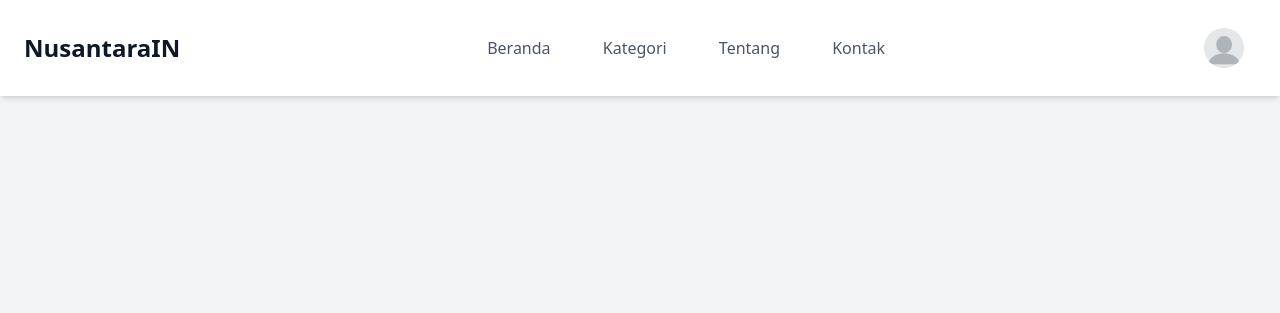
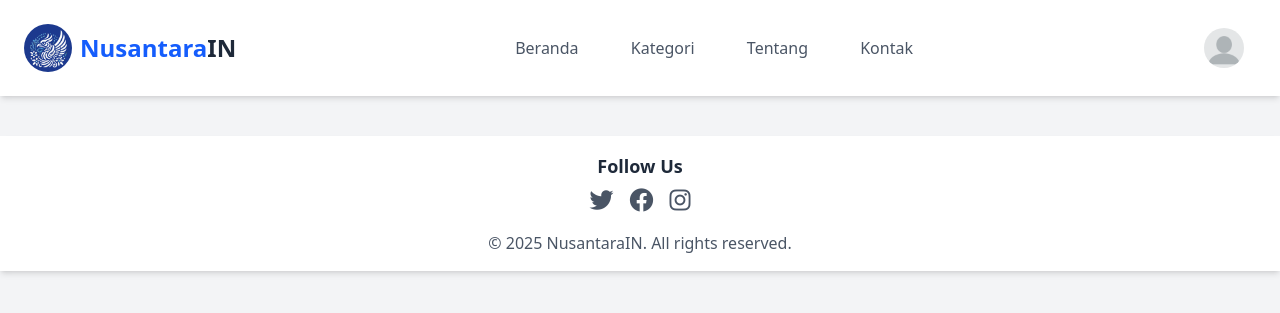
Before and after one commit to Ghozi-Waridi/UAS-WebPrograming, a PHP site: page /src/main.php in a window 1280 px wide. Shown: the top 313 px of the page. Run offline with PHP 8.4, Linux system fonts and the light colour scheme; some libraries are stand-ins or nearby versions.

Commit message:
:star: Add: Footer

```diff
--- a/src/features/home/views/HomeView.php
+++ b/src/features/home/views/HomeView.php
@@ -7,6 +7,7 @@ ob_start(); ?>
 
   <!-- Hero Section -->
   <div class="relative w-full max-w-6xl mx-auto">
+
     <!-- Carousel Container -->
     <div class="overflow-hidden relative h-auto min-h-[400px]">
       <div class="carousel flex transition-transform duration-500 ease-in-out">
@@ -86,7 +87,7 @@ ob_start(); ?>
 
     <div class="lg:col-span-3 bg-white p-4 sm:p-6 rounded-lg shadow-lg">
       <h3 class="text-2xl font-semibold text-gray-800 mb-4">Berita Terbaru</h3>
-      <div class="grid grid-cols-1 sm:grid-cols-3 xl:grid-cols-3 gap-4">
+      <div class="grid grid-cols-1 sm:grid-cols-2 lg:grid-cols-3 gap-4">
 
 
         <?php if ($beritaByCategory): ?>
--- a/src/main.php
+++ b/src/main.php
@@ -24,9 +24,13 @@ $content = isset($content) ? $content : '';
   <!-- Header Section -->
 <header class="bg-white shadow-md py-4">
   <div class="container mx-auto flex justify-between items-center px-6">
-    <div class="text-2xl font-bold text-gray-800">
-      <a href="/" class="text-gray-900 hover:text-indigo-600">NusantaraIN</a>
-    </div>
+        <div class="text-2xl font-bold text-gray-800">
+    <a href="/" class="flex items-center text-gray-900 hover:text-indigo-600">
+  <span class="bg-blue-900 p-1 rounded-full mr-2">
+    <img src="/assets/images/logo.png" alt="Logo" class="w-10 h-10 inline-block">
+  </span>
+  <span class="text-blue-600">Nusantara</span><span class="text-gray-800">IN</span>
+</a>    </div>
     <nav class="space-x-6">
       <a href="/" class="text-gray-600 hover:text-indigo-300 hover:bg-blue-200 p-3 rounded-lg">Beranda</a>
       <a href="#" class="text-gray-600 hover:text-indigo-300 hover:bg-blue-200 p-3 rounded-lg">Kategori</a>
@@ -61,7 +65,27 @@ $content = isset($content) ? $content : '';
   <!-- <div class="container mx-auto max-w-4xl px-4 py-8 "> -->
   <!--   <?= isset($content) ? $content : ''; ?> -->
   <!-- </div> -->
-  <!-- <script src="/js/app.js"></script> -->
+    <!-- <script src="/js/app.js"></script> -->
+<footer class="bg-white shadow-md py-4 mt-10">
+  <div class="container mx-auto text-center">
+    <div class="mb-4">
+      <h3 class="text-lg font-semibold text-gray-800 mb-2">Follow Us</h3>
+      <div class="flex justify-center space-x-4">
+        <a href="https://twitter.com/" class="text-gray-600 hover:text-blue-500 transition-colors" target="_blank" rel="noopener noreferrer">
+          <i class="fab fa-twitter text-2xl"></i>
+        </a>
+        <a href="https://facebook.com/" class="text-gray-600 hover:text-blue-700 transition-colors" target="_blank" rel="noopener noreferrer">
+          <i class="fab fa-facebook text-2xl"></i>
+        </a>
+        <a href="https://instagram.com/" class="text-gray-600 hover:text-pink-500 transition-colors" target="_blank" rel="noopener noreferrer">
+          <i class="fab fa-instagram text-2xl"></i>
+        </a>
+
+      </div>
+    </div>
+    <p class="text-gray-600">© 2025 NusantaraIN. All rights reserved.</p>
+  </div>
+</footer>
 </body>
 
 </html>
```
Also changed, not shown: src/features/auth/controllers/AuthController.php (+6 -4 lines).
